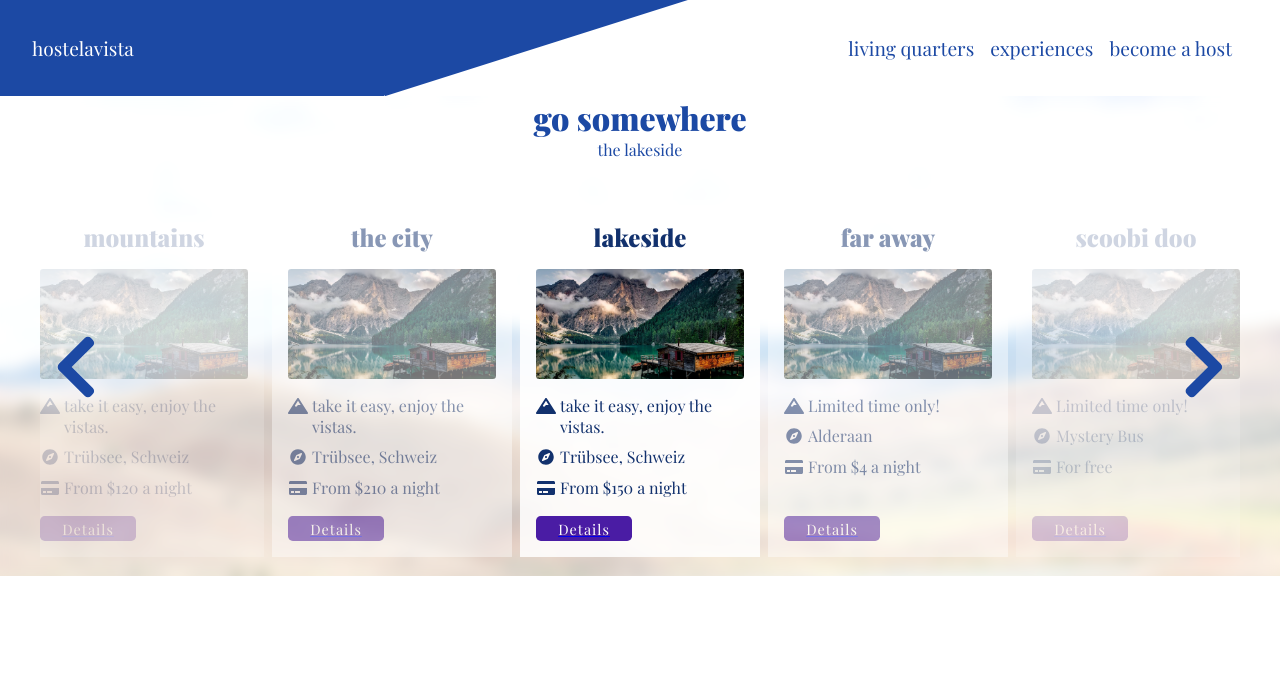
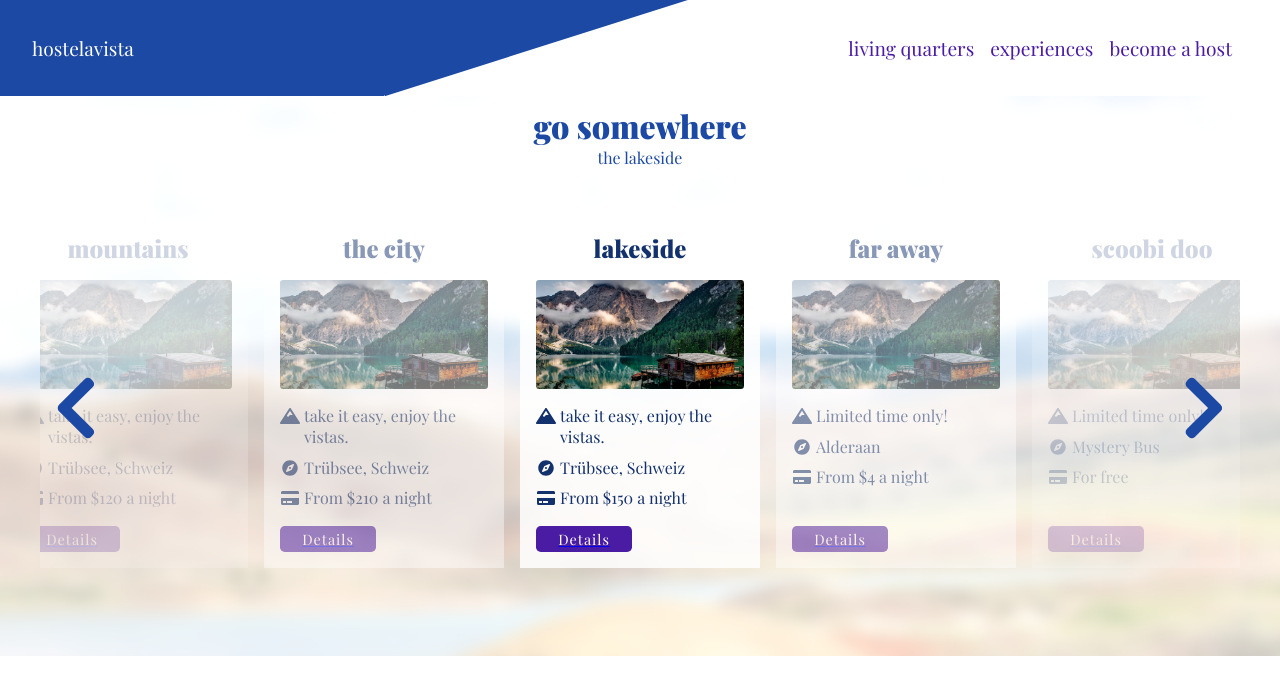
Before and after one commit to andersbjorkland/hostelavista, a React (Create React App) app: page / in a window 1280 px wide. Shown: the top 694 px of the page. Built offline with nearby package versions, Linux system fonts and the light colour scheme; a web font is replaced by a local one.

Commit message:
Updated styles.

```diff
--- a/src/Components/Header/Header.styles.js
+++ b/src/Components/Header/Header.styles.js
@@ -50,7 +50,7 @@ export const Navbar = styled.div`
   gap: 1rem;
 
   a, p {
-    color: var(--blue);
+    color: var(--purple);
     text-decoration: none;
   }
 `;
--- a/src/Components/Header/index.js
+++ b/src/Components/Header/index.js
@@ -7,13 +7,12 @@ import HamburgerMenu from "./HamburgerMenu";
 
 
 
-const Header = ({display}) => {
+const Header = () => {
 
     const [showMenu, setShowMenu] = useState(false);
 
     const hamburgerClickHandler = () => {
         setShowMenu(!showMenu);
-        console.log("Clicked!");
     }
 
     return (
--- a/src/Components/Slider/Slider.styles.js
+++ b/src/Components/Slider/Slider.styles.js
@@ -30,6 +30,10 @@ export const Carousel = styled.div`
   overflow-x: hidden;
   width: 100%;
   height: fit-content;
+
+  @media screen and (min-width: 800px) {
+    gap: 1rem;
+  }
 
   &>* {
     transition: 0.8s;
--- a/src/GlobalStyle.js
+++ b/src/GlobalStyle.js
@@ -16,7 +16,7 @@ export const GlobalStyle = createGlobalStyle`
     // Dimensions
     --maxWidth: 1200px;
     --headerHeight: 6rem;
-    --heroHeight: 30rem;
+    --heroHeight: 35rem;
 
     --cardWidth: 15rem;
 
```
